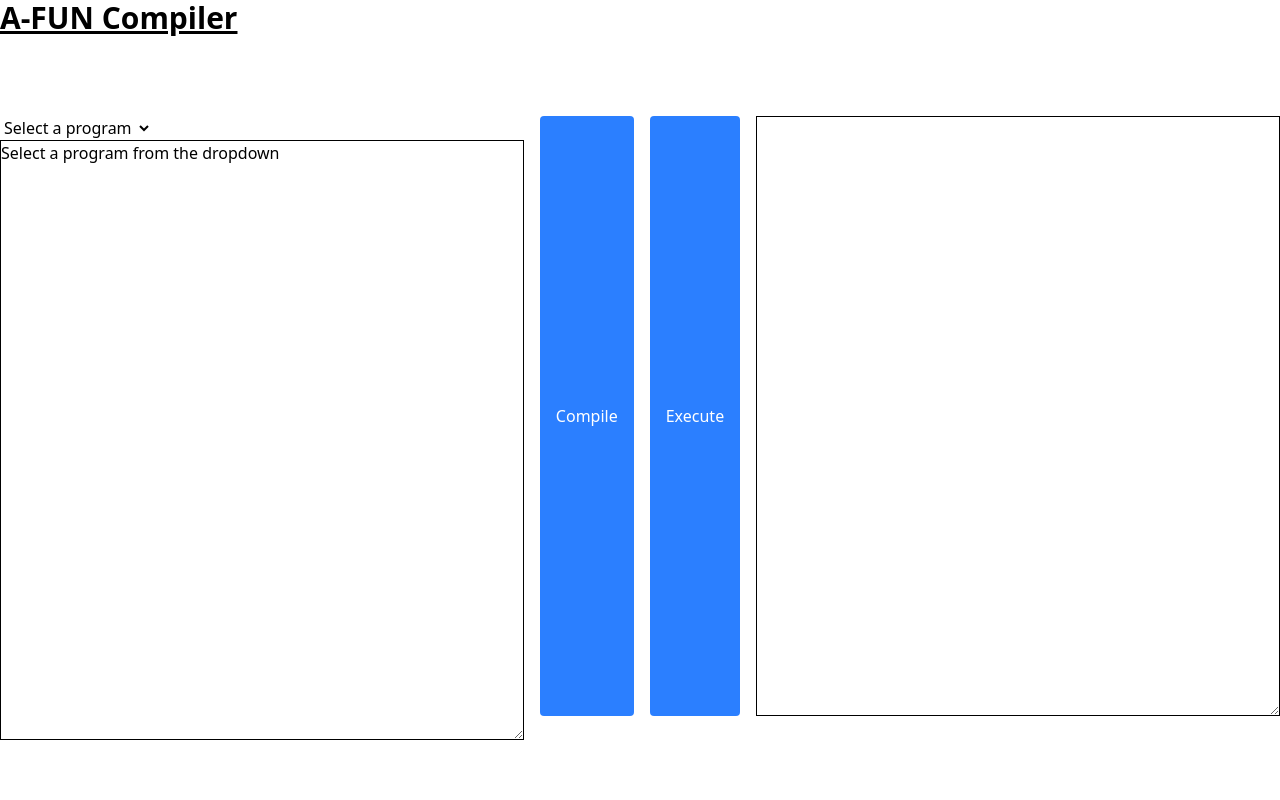
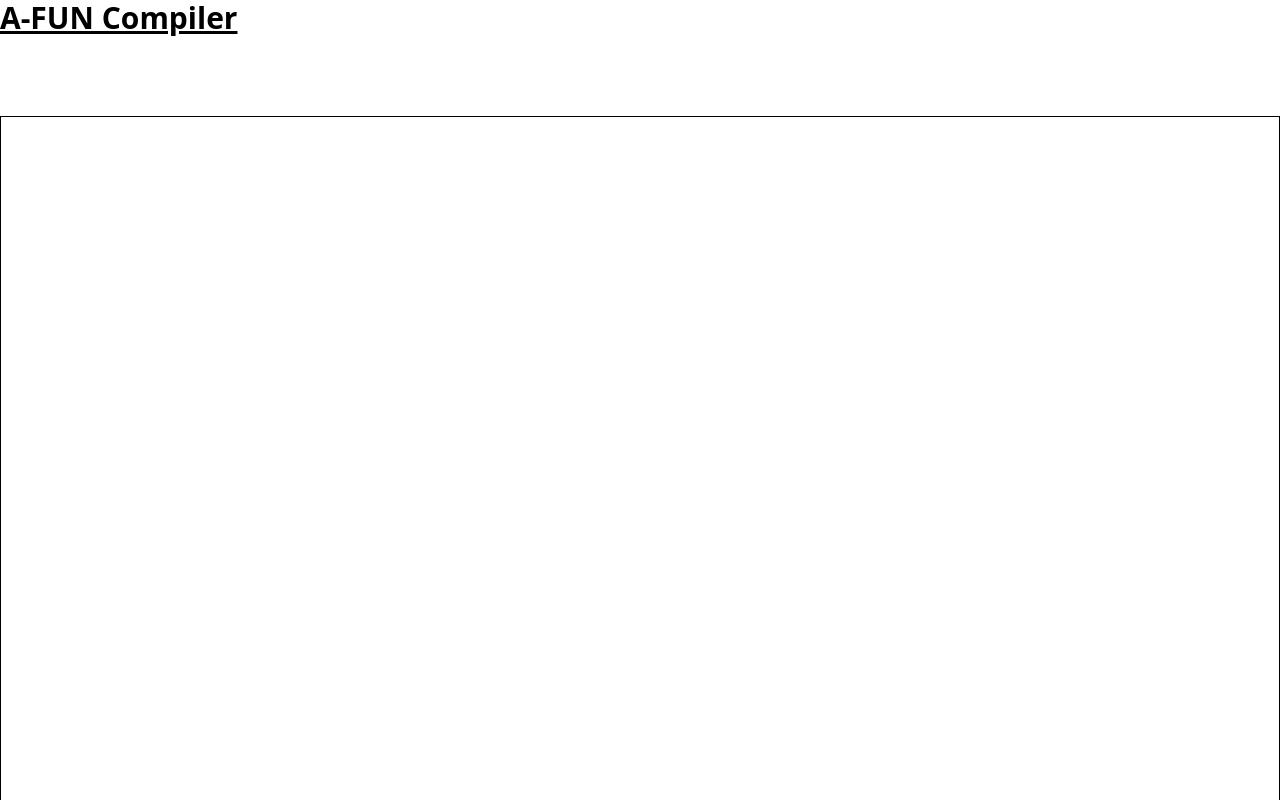
Before and after one commit to jall0h/WebAssembly-Compiler-Showcase, a React (Vite) app: page / in a window 1280 px wide. Shown: the top 800 px of the page. Built offline with nearby package versions, Linux system fonts and the light colour scheme; what antlr4 would draw is missing.

Commit message:
Create Output Box

```diff
--- a/src/App.tsx
+++ b/src/App.tsx
@@ -11,6 +11,7 @@ function App() {
   const [code, setCode] = useState<string>(
     `Select a program from the dropdown`
   );
+  const [output, setOutput] = useState<string[]>([]);
   const [errorMessage, setErrorMessage] = useState<string | undefined>(
     undefined
   );
@@ -55,6 +56,8 @@ function App() {
      */
     const outputNumber = (num: number) => {
       console.log(String(num));
+      currentOutput.push(String(num));
+      setOutput([...currentOutput]);
     };
 
     /**
@@ -71,6 +74,7 @@ function App() {
     };
 
     const memory = new WebAssembly.Memory({ initial: 10, maximum: 65536 });
+    const currentOutput: string[] = [];
     const importObject = {
       process: {
         //Outputs strings to console
@@ -78,6 +82,9 @@ function App() {
           const arr = new Uint8Array(memory.buffer, offset, length);
           const string = new TextDecoder("utf8").decode(arr);
           console.log(string);
+          currentOutput.push(string);
+          setOutput([...currentOutput]);
+          console.log(output);
         },
         //Outputs integers to console
         print_int: (num: number) => {
@@ -112,11 +119,24 @@ function App() {
       });
     });
   }
+
   return (
     <>
       <nav className="mb-20">
         <h1 className="text-3xl font-bold underline">A-FUN Compiler</h1>
       </nav>
+      <div className="w-full h-250">
+        <textarea
+          className="border w-full h-full"
+          value={output
+            .map((x) => {
+              if (x === "\n\x00") {
+                return "\n";
+              } else return x;
+            })
+            .join("")}
+        />
+      </div>
       <div className="flex gap-4 container mx-auto h-150">
         <div className="w-full h-full">
           <span>
@@ -147,6 +167,7 @@ function App() {
             compileCode(code || "").then((code) => {
               execute(code);
             });
+            console.log("output", output);
           }}
           className="bg-blue-500 text-white px-4 py-2 rounded"
         >
@@ -156,6 +177,7 @@ function App() {
           <textarea className="border w-full h-full" value={watBox} />
         </div>
       </div>
+
       {errorMessage && showErrorModal && (
         <ErrorModal errorMessage={errorMessage} />
       )}
@@ -179,13 +201,8 @@ export default App;
 //   console.log("WASM Binary:", binaryOutput);
 // }
 
-//Steps i need to take
-// 1. Get the source code from the textarea
-// 2. Produce the WAT format code
-// 3. Use Wabt to convert to WASM
-
-// TODO
-// Actually create wasm thing
-// Style page to look nicer
-// pre-laod the example programs in a select list for the text area
-// Add project to CV
+//LEFT TO DO
+//Refactor
+// Style
+// Deploy
+//Add to Portfolio
```
